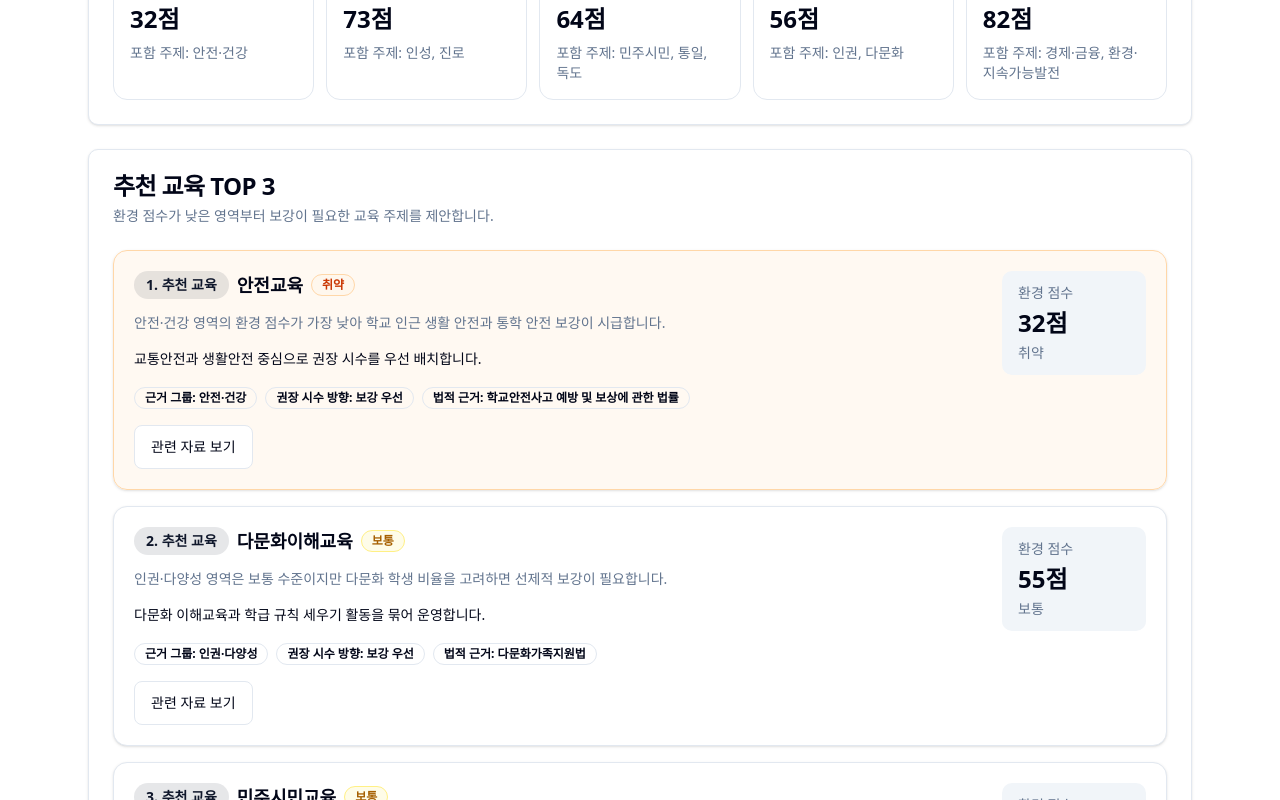
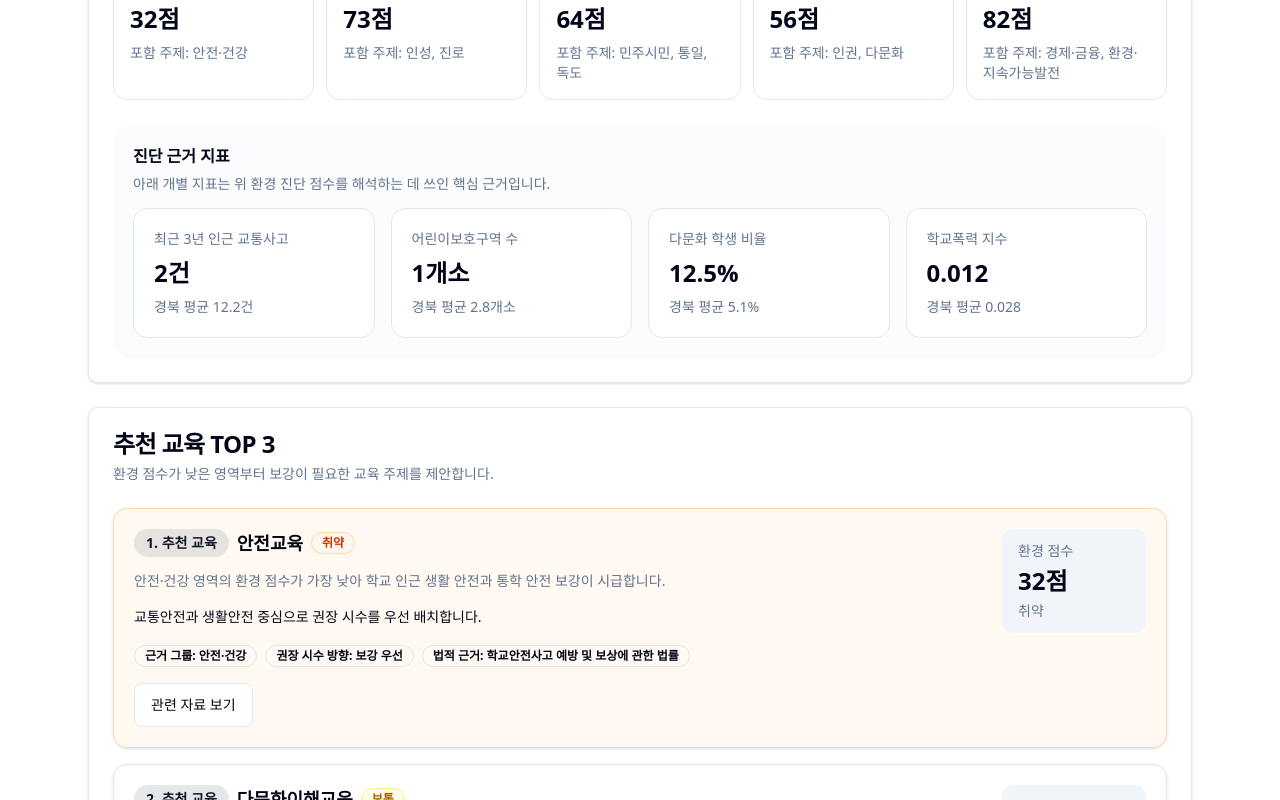
Before and after one commit to bin7335/beom, a Next.js app: page /school/sample-rural in a window 1280 px wide. Shown: the part 900-1700 px from the top of the page. Built offline with nearby package versions, Linux system fonts and the light colour scheme.

Commit message:
refactor: merge diagnosis chart and evidence indicators

```diff
--- a/src/app/school/[code]/page.tsx
+++ b/src/app/school/[code]/page.tsx
@@ -1,5 +1,4 @@
 import { notFound } from "next/navigation";
-import { EnvironmentSection } from "@/components/result/EnvironmentSection";
 import { RadarChart } from "@/components/result/RadarChart";
 import { RecommendationList } from "@/components/result/RecommendationList";
 import { ResourceLinks } from "@/components/result/ResourceLinks";
@@ -21,12 +20,14 @@ export default async function SchoolResultPage({ params }: Props) {
   return (
     <main className="container mx-auto max-w-6xl space-y-6 px-4 py-6 sm:px-6 sm:py-8">
       <SchoolHeader school={result.school} />
-      <RadarChart data={result.recommendations.radarData} />
+      <RadarChart
+        data={result.recommendations.radarData}
+        indicators={result.environment.indicators}
+      />
       <RecommendationList
         recommendations={result.recommendations.top5}
         allTopicScores={result.recommendations.curriculumTopicScores}
       />
-      <EnvironmentSection environment={result.environment} />
       <ResourceLinks recommendations={result.recommendations.top5} />
 
       <div className="rounded-xl bg-muted/40 px-4 py-5 text-center text-sm leading-6 text-muted-foreground">
--- a/src/components/result/RadarChart.tsx
+++ b/src/components/result/RadarChart.tsx
@@ -1,6 +1,6 @@
 "use client";
 
-import type { RadarDataPoint } from "@/lib/types";
+import type { EnvironmentIndicator, RadarDataPoint } from "@/lib/types";
 import {
   PolarAngleAxis,
   PolarGrid,
@@ -39,7 +39,13 @@ function getScoreState(score: number) {
   };
 }
 
-export function RadarChart({ data }: { data: RadarDataPoint[] }) {
+export function RadarChart({
+  data,
+  indicators,
+}: {
+  data: RadarDataPoint[];
+  indicators: EnvironmentIndicator[];
+}) {
   const averageScore = Math.round(
     data.reduce((sum, item) => sum + item.score, 0) / data.length,
   );
@@ -108,6 +114,30 @@ export function RadarChart({ data }: { data: RadarDataPoint[] }) {
             </div>
           ))}
         </div>
+
+        <div className="space-y-3 rounded-2xl bg-muted/30 p-4 sm:p-5">
+          <div>
+            <h3 className="text-base font-semibold">진단 근거 지표</h3>
+            <p className="mt-1 text-sm leading-6 text-muted-foreground">
+              아래 개별 지표는 위 환경 진단 점수를 해석하는 데 쓰인 핵심 근거입니다.
+            </p>
+          </div>
+          <div className="grid grid-cols-1 gap-4 md:grid-cols-2 xl:grid-cols-4">
+            {indicators.map((item) => (
+              <div key={item.id} className="rounded-xl border bg-background p-4 sm:p-5">
+                <div className="text-sm text-muted-foreground">{item.label}</div>
+                <div className="mt-2 text-2xl font-bold">
+                  {Number.isNaN(item.value) ? "데이터 없음" : `${item.value}${item.unit ?? ""}`}
+                </div>
+                {item.description ? (
+                  <div className="mt-2 text-sm text-muted-foreground">
+                    {item.description}
+                  </div>
+                ) : null}
+              </div>
+            ))}
+          </div>
+        </div>
       </CardContent>
     </Card>
   );
```
